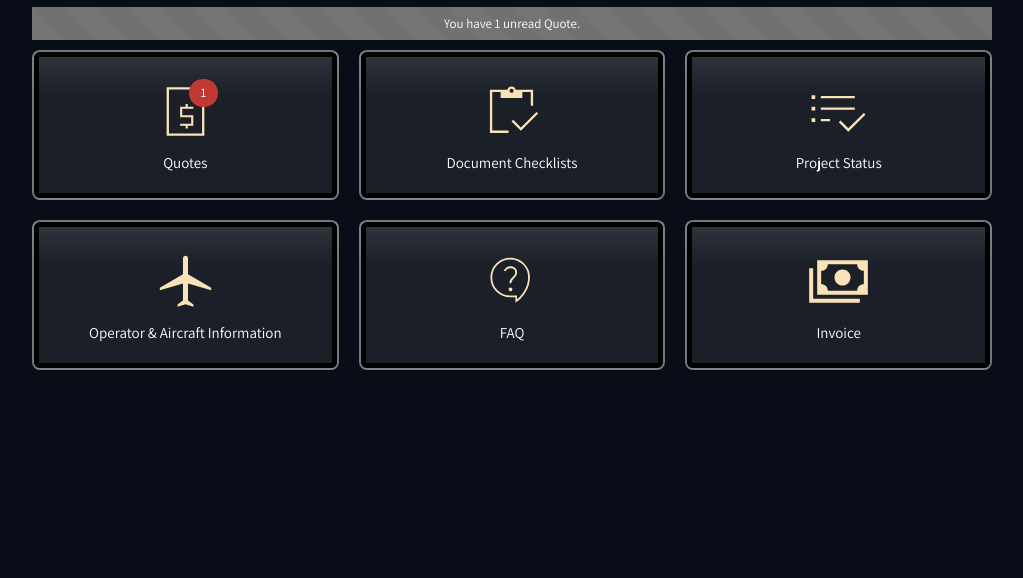
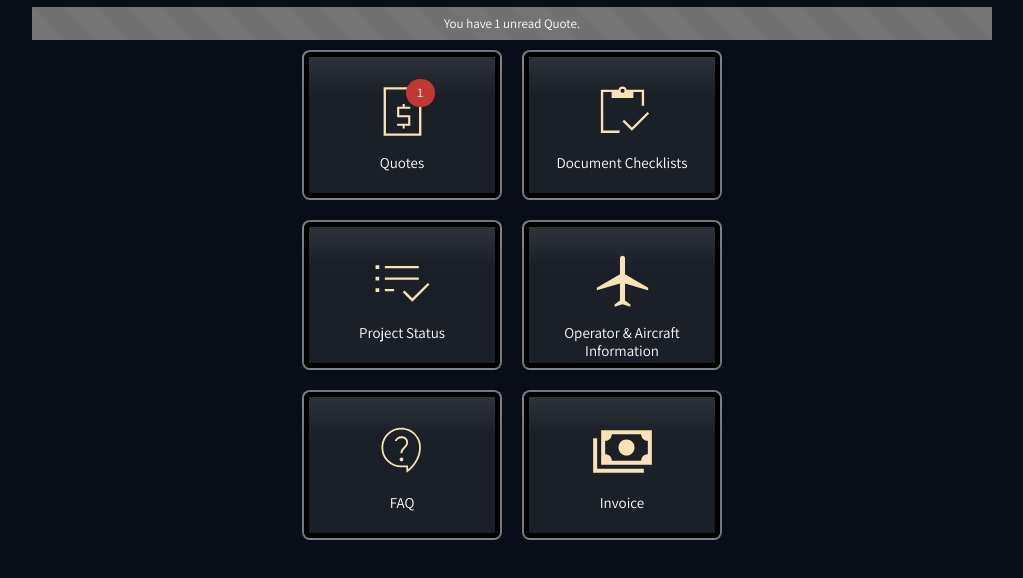
Before and after one commit to shwwwna/dashboard, a plain HTML site: page index.html in a window 1280 px wide. Shown: the part 64-642 px from the top of the page, without its empty margins (128-1151 px from the left). Drawn offline with Linux system fonts and the light colour scheme.

Commit message:
fix: 2 columns

```diff
--- a/index.css
+++ b/index.css
@@ -1,6 +1,5 @@
 /* @import '~@salesforce-ux/design-system/assets/styles/salesforce-lightning-design-system.css'; */
-@import '/salesforce-lightning-design-system.css';
-
+@import "/salesforce-lightning-design-system.css";
 
 .header-container {
 	align-self: stretch;
@@ -18,7 +17,7 @@
 	margin: 0;
 }
 
-.icon-container{
+.icon-container {
 	position: relative;
 }
 .icon {
@@ -28,8 +27,9 @@
 .label {
 	line-height: 120%;
 	height: 18px;
+  max-width: 95%;
 }
-.button{
+.button {
 	align-self: stretch;
 	flex: 1;
 	display: flex;
@@ -39,11 +39,7 @@
 	position: relative;
 	gap: var(--gap-3xs);
 	border-radius: var(--br-5xs);
-  background: linear-gradient(
-      180deg,
-      rgba(255, 255, 255, 0.1),
-      transparent 30%
-    ),
+	background: linear-gradient(180deg, rgba(255, 255, 255, 0.1), transparent 30%),
 		#1a1f28;
 	border: 2px solid var(--color-gray-100);
 	overflow: hidden;
@@ -51,7 +47,7 @@
 	min-height: 150px;
 }
 
-.button::before{
+.button::before {
 	content: " ";
 	position: absolute;
 	z-index: -1;
@@ -62,7 +58,7 @@
 	border-radius: var(--br-3xs);
 	border: 5px solid var(--color-black);
 }
-.button::after{
+.button::after {
 	content: " ";
 	position: absolute;
 	z-index: -1;
@@ -72,20 +68,14 @@
 	bottom: 0;
 	border-radius: var(--br-3xs);
 	border: 5px solid var(--color-black);
-  background: linear-gradient(
-      180deg,
-      rgba(255, 255, 255, 0.3),
-      transparent 50%
-    ),
+	background: linear-gradient(180deg, rgba(255, 255, 255, 0.3), transparent 50%),
 		#1a1f28;
 	opacity: 0;
 	transition: opacity 0.2s ease-out;
 }
-.button:hover::after{
+.button:hover::after {
 	opacity: 1;
-
 }
-
 
 .notif {
 	position: absolute;
@@ -102,7 +92,6 @@
 	align-items: center;
 	justify-content: center;
 }
-
 
 .button-group,
 .container,
@@ -125,24 +114,10 @@
 	display: grid;
 	align-self: stretch;
 	font-size: var(--font-size-mini);
-
-  /**
-   * User input values.
-   */
-  --grid-layout-gap: 20px;
-  --grid-column-count: 3;
-  --grid-item--min-width: 175px;
-
-  /**
-   * Calculated values.
-   */
-  --gap-count: calc(var(--grid-column-count) - 1);
-  --total-gap-width: calc(var(--gap-count) * var(--grid-layout-gap));
-  --grid-item--max-width: calc((100% - var(--total-gap-width)) / var(--grid-column-count));
-
 	display: grid;
-  grid-template-columns: repeat(auto-fill, minmax(max(var(--grid-item--min-width), var(--grid-item--max-width)), 1fr));
-  grid-gap: var(--grid-layout-gap);
+	grid-template-columns: minmax(100px, 200px) minmax(100px, 200px);
+	grid-gap: 20px;
+	margin: 0 auto;
 }
 .container,
 .page-wrapper {
```
Lines whose indentation alone changed are shown as unchanged.
